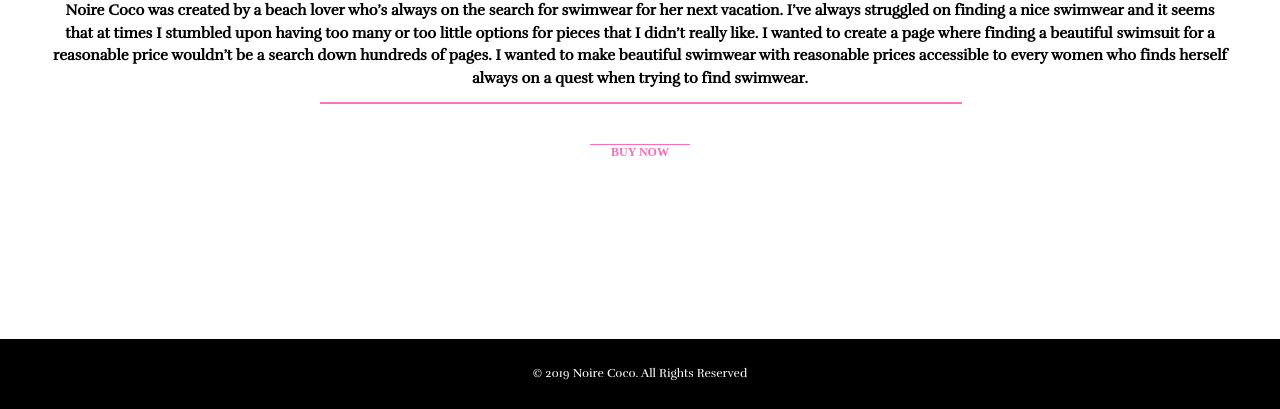
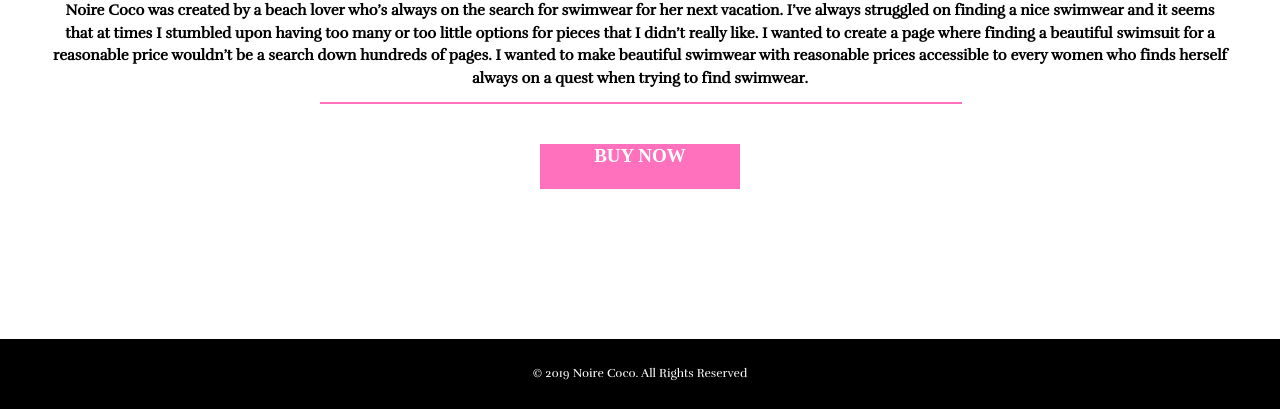
Before and after one commit to gigiskarlett/NoireCoco, a React app: page /about-us in a window 1280 px wide. Shown: the part 471-880 px from the top of the page. Built offline with nearby package versions, Linux system fonts and the light colour scheme; no server answers; a web font is replaced by a local one.

Commit message:
updated class name

```diff
--- a/src/components/reusable/product.css
+++ b/src/components/reusable/product.css
@@ -32,7 +32,7 @@
     height: 20px;
 }
 
-.button {
+.product-button {
     border-top: 1px solid #F96DB9;
     border-left: none;
     border-right: none;
@@ -68,7 +68,7 @@
     .heart {
         height: 25px;
     }
-    .button {
+    .product-button {
         margin-top: 3px;
         width: 100px;
         font-size: 12px;
```
